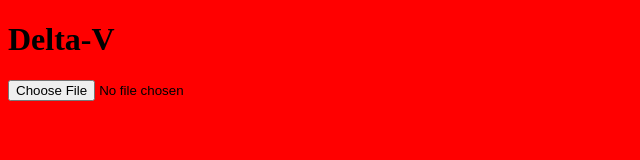
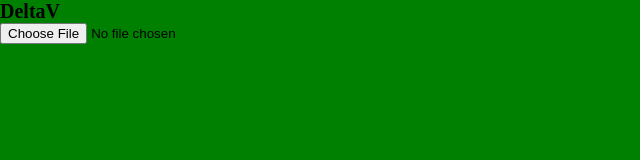
Before and after one commit to schlucht/deltav, a website built with Parcel: page src/index.html in a window 1280 px wide. Shown: the whole page, without its empty margins (0-640 px from the left). Built offline with nearby package versions, Linux system fonts and the light colour scheme.

Commit message:
initial scss

```diff
--- a/src/index.html
+++ b/src/index.html
@@ -8,7 +8,11 @@
     <title>Delta-V</title>
 </head>
 <body>
-    <h1>Delta-V</h1>
+    <header class="header">
+        <h1 class="header_logo">Delta<span>V</span></h1>
+        <div class="box1"></div>
+        <div class="box2"></div>
+    </header>
     <input type="file" accept=".fhx" id="upload">
     <script src="./ts/main.ts"></script>
 </body>
--- /dev/null
+++ b/src/scss/abstracts/_index.scss
@@ -0,0 +1,2 @@
+@forward 'mixins';
+@forward 'variables';
--- /dev/null
+++ b/src/scss/abstracts/_variables.scss
@@ -0,0 +1 @@
+$bg-Color: green;
--- /dev/null
+++ b/src/scss/base/_reset.scss
@@ -0,0 +1,15 @@
+*,
+*::after,
+*::before {
+  margin: 0;
+  padding: 0;
+  box-sizing: inherit;
+}
+
+html {
+  font-size: 62.5%;
+}
+
+body {
+  box-sizing: border-box;
+}
--- /dev/null
+++ b/src/scss/layout/_header.scss
@@ -0,0 +1,2 @@
+.header {
+}
--- a/src/scss/main.scss
+++ b/src/scss/main.scss
@@ -1,5 +1,3 @@
-$bg-Color: red;
-
-body {
-    background-color: $bg-Color;
-}
+@use './base/reset';
+@use './site/home';
+@use './layout/header';
--- /dev/null
+++ b/src/scss/site/_home.scss
@@ -0,0 +1,5 @@
+@use '../abstracts' as v;
+
+body {
+  background: v.$bg-Color;
+}
```
Also changed, not shown: src/scss/abstracts/_mixins.scss (added), src/scss/components/_buttons.scss (added), src/scss/layout/_footer.scss (added), src/scss/layout/_forms.scss (added), src/scss/layout/_table.scss (added).
